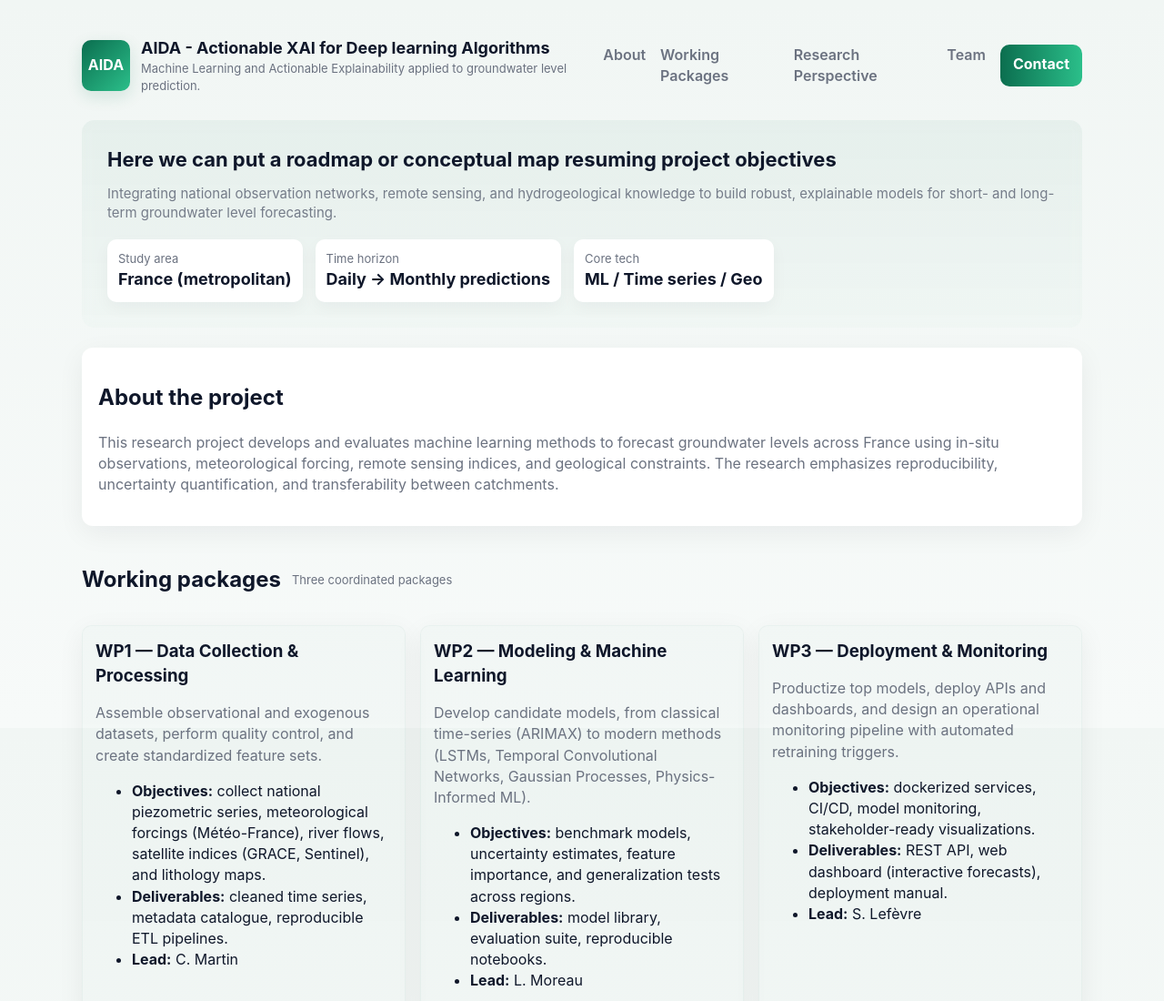
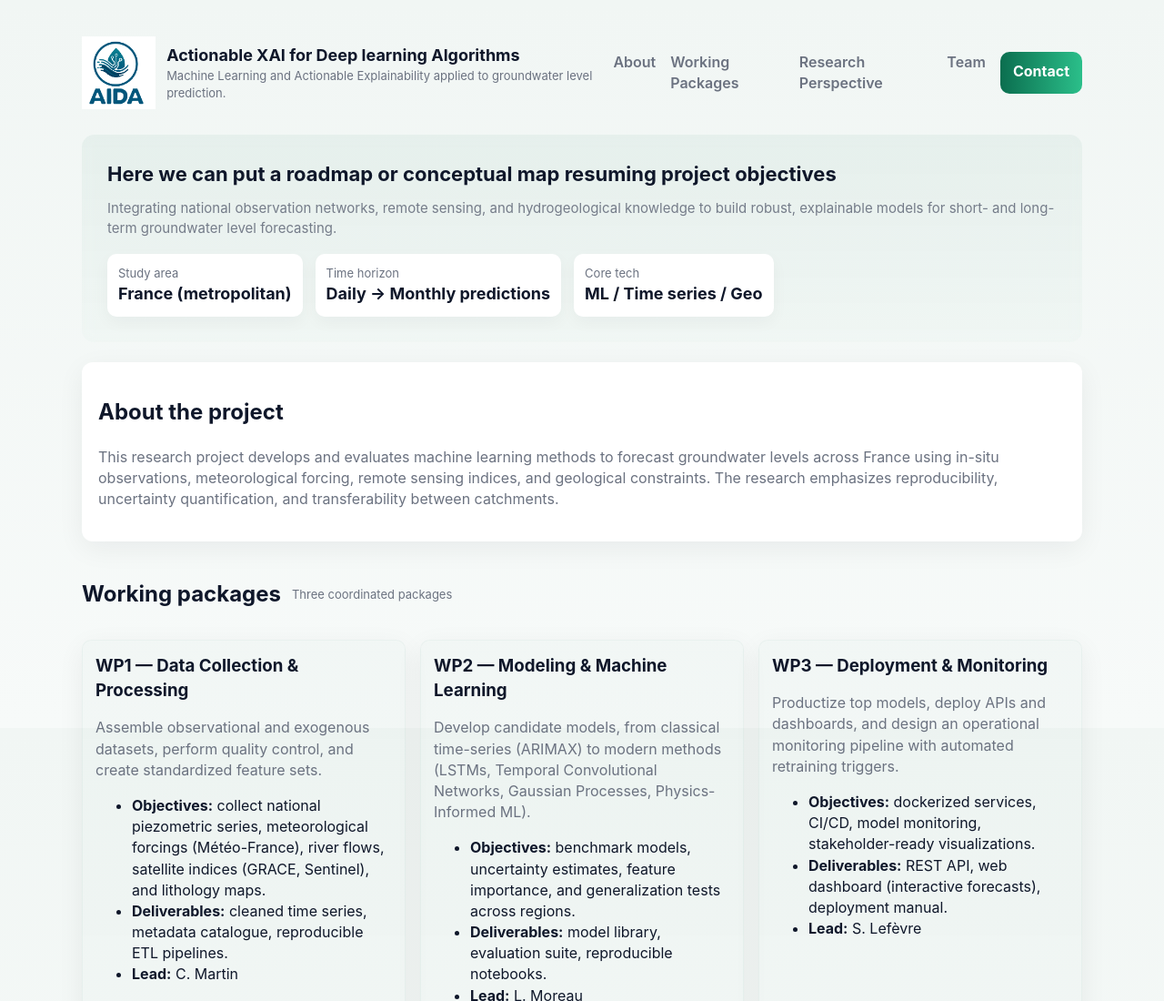
Before and after one commit to mlinardiCYU/AIDA, a plain HTML site: page index.html in a window 1280 px wide. Shown: the top 1100 px of the page at 91% size. Drawn offline with Linux system fonts and the light colour scheme.

Commit message:
update logo

```diff
--- a/index.html
+++ b/index.html
@@ -12,9 +12,9 @@
   <div class="container">
     <header>
       <div class="brand">
-        <div class="logo">AIDA</div>
+        <img class ="img_logo" src="img/logo_badge2.png"/>
         <div>
-          <h1>AIDA - Actionable XAI for Deep learning Algorithms</h1>
+          <h1>Actionable XAI for Deep learning Algorithms</h1>
           <div class="tag">Machine Learning and Actionable Explainability applied to groundwater level prediction.</div>
         </div>
       </div>
--- a/style.css
+++ b/style.css
@@ -84,3 +84,5 @@
 
     /* responsive helpers */
     @media (max-width:560px){body{padding:18px} .logo{width:44px;height:44px} .hero h2{font-size:18px}}
+
+	.img_logo{width: auto;height: 5em;}
```
Also changed, not shown: img/logo_badge.png (added), img/logo_badge2.png (added).
